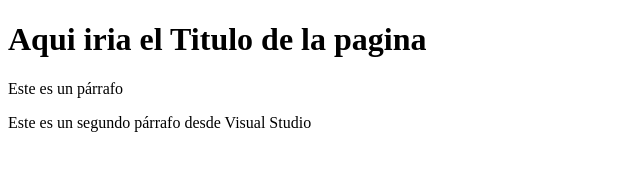
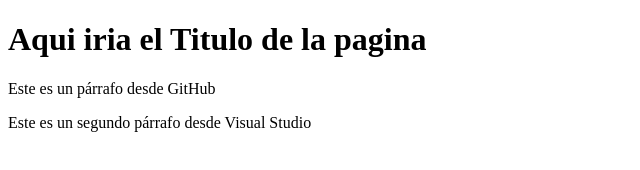
Before and after one commit to AlexisHack/Proyecto-Web-Empresa-C, a plain HTML site: page index.html in a window 1280 px wide. Shown: the whole page, without its empty margins (0-640 px from the left). Drawn offline with Linux system fonts and the light colour scheme.

Commit message:
Update index.html

```diff
--- a/index.html
+++ b/index.html
@@ -10,7 +10,8 @@
 
 
 <h1> Aqui iria el Titulo de la pagina</h1>
-<p> Este es un párrafo </p>
+<p> Este es un párrafo desde GitHub </p>
+
 
 <p> Este es un segundo párrafo desde Visual Studio </p>
 
```
